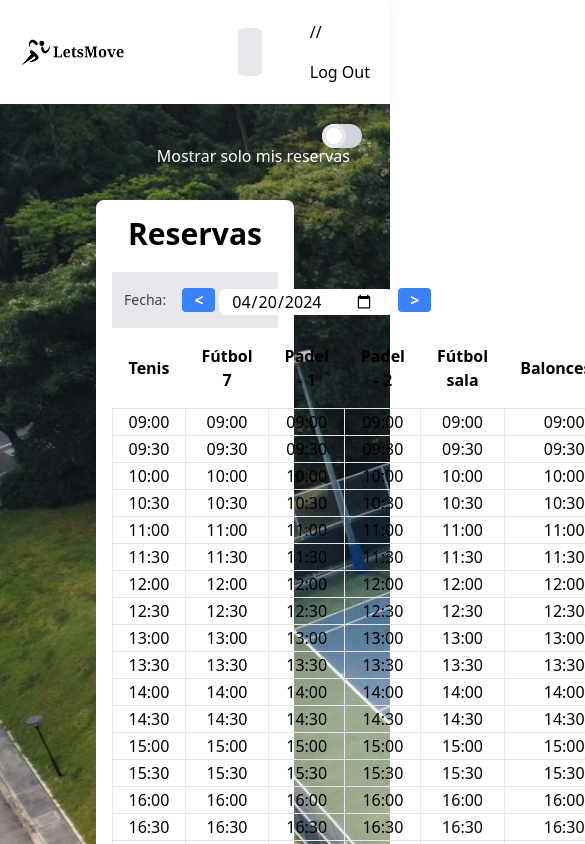
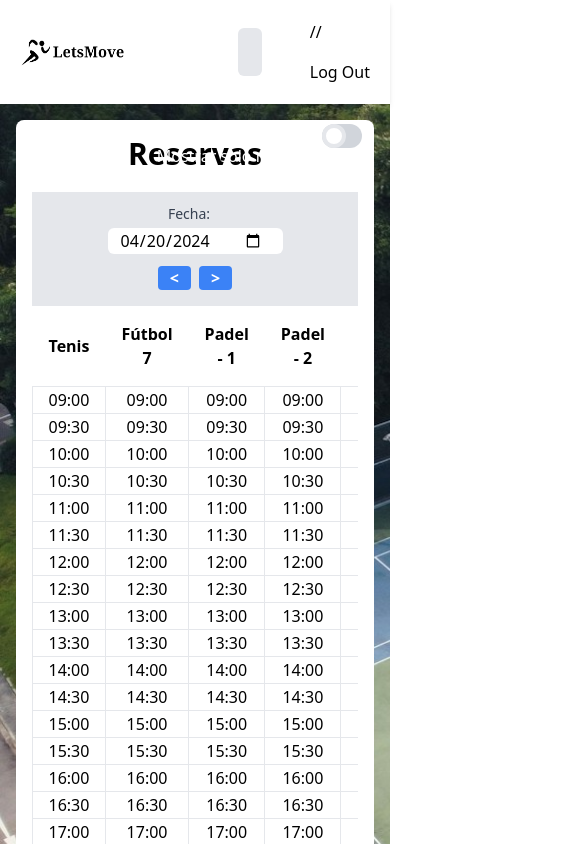
Before and after one commit to Ruben-Maalox/React-reservas-deportivas, a React (Vite) app: page /reservas in a window 390 px wide. Shown: the top 844 px of the page, 585 px wide, since content can reach past the window. Built offline with nearby package versions, Linux system fonts and the light colour scheme; sample sign-in values are in the browser's storage; the HTML template or start-up script is replaced by a standard one.

Commit message:
feat: update responsive table reservas

```diff
--- a/src/components/ReservationsTable.tsx
+++ b/src/components/ReservationsTable.tsx
@@ -80,19 +80,22 @@ export default function ReservationsTable() {
       {instalaciones.length > 0 && (
         <div className="w-full md:w-2/3 lg:w-3/4 mx-auto bg-white rounded-lg p-4">
           <h1 className="font-bold text-center text-3xl mb-5">Reservas</h1>
-          <div className="flex bg-gray-200 items-center p-3">
+          <div className="flex flex-col sm:flex-row bg-gray-200 items-center p-3">
             <label htmlFor="reservation-date" className="block text-sm font-medium text-gray-700 mr-3">
               Fecha:
             </label>
-            <button onClick={handlePrevDay} className="bg-blue-500 hover:bg-blue-700 text-white font-bold m-1 px-3 rounded">
-              &lt;
-            </button>
             <input type="date" id="reservation-date" value={formattedDate} onChange={handleDateChange} className="mt-1 block pl-3 pr-5 sm:text-sm border-gray-300 rounded-md" />
-            <button onClick={handleNextDay} className="bg-blue-500 hover:bg-blue-700 text-white font-bold m-1 px-3 rounded">
-              &gt;
-            </button>
+            <div className="flex mt-2 sm:mt-0">
+              <button onClick={handlePrevDay} className="bg-blue-500 hover:bg-blue-700 text-white font-bold m-1 px-3 rounded">
+                &lt;
+              </button>
+              <button onClick={handleNextDay} className="bg-blue-500 hover:bg-blue-700 text-white font-bold m-1 px-3 rounded">
+                &gt;
+              </button>
+            </div>
           </div>
-          <table className=" w-full text-center">
+          <div className="overflow-auto ">
+          <table className="min-w-full text-center">
             <thead>
               <tr>
                 {/* <th>Time</th> */}
@@ -145,7 +148,7 @@ export default function ReservationsTable() {
 
                         return (
                           <>
-                            <td onClick={()=>{alert("Has hecho click")}} rowSpan={cRow.merge} key={instalacion.id} data-instalacion={instalacion.id} className={`border ${reserva ? "bg-red-500" : ""} `}>
+                            <td onClick={()=>{alert("Has hecho click")}} rowSpan={cRow.merge} key={instalacion.id} data-instalacion={instalacion.id} className={`border ${reserva ? "bg-red-500" : ""} w-1/6 `}>
                               {showHour(cRow.merge, time)}
                             </td>
                           </>
@@ -157,6 +160,7 @@ export default function ReservationsTable() {
               })}
             </tbody>
           </table>
+          </div>
         </div>
       )}
       {showModalReservation && <div className="fixed z-10 inset-0 overflow-y-auto"> </div>}
--- a/src/pages/Reservas.tsx
+++ b/src/pages/Reservas.tsx
@@ -12,7 +12,7 @@ export default function Reservas() {
   };
   return (
     <>
-      <main style={{ backgroundImage: `url(${backgroundImage})` }} className="relative flex min-h-screen flex-col items-center p-24 bg-gray-100 text-black bg-no-repeat bg-cover">
+      <main style={{ backgroundImage: `url(${backgroundImage})` }} className="relative flex min-h-screen flex-col items-center p-4 bg-gray-100 text-black bg-no-repeat bg-cover">
         <div className="absolute top-5 right-5 inline-block w-10 mr-2 align-middle select-none transition duration-500 ease-in">
           <input type="checkbox" name="toggle" id="toggle" checked={showOwnReservations} onChange={handleCheckboxChange} className="toggle-checkbox absolute block w-6 h-6 rounded-full bg-white border-4 appearance-none cursor-pointer" />
           <label htmlFor="toggle" className="toggle-label block overflow-hidden h-6 rounded-full bg-gray-300 cursor-pointer"></label>
```
